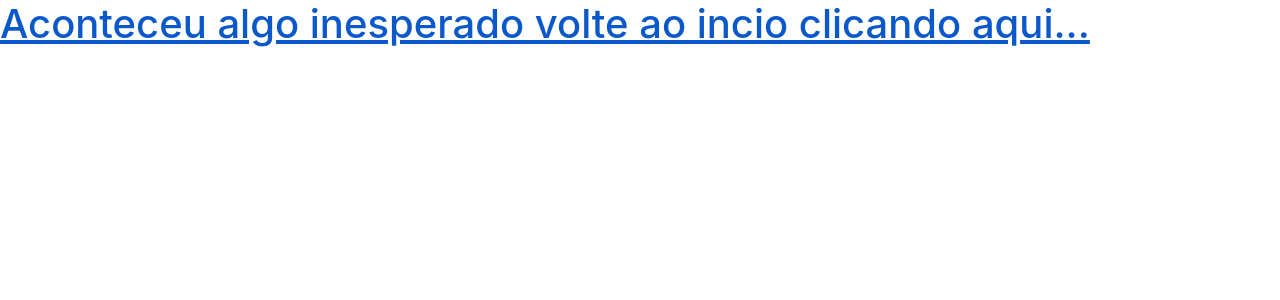
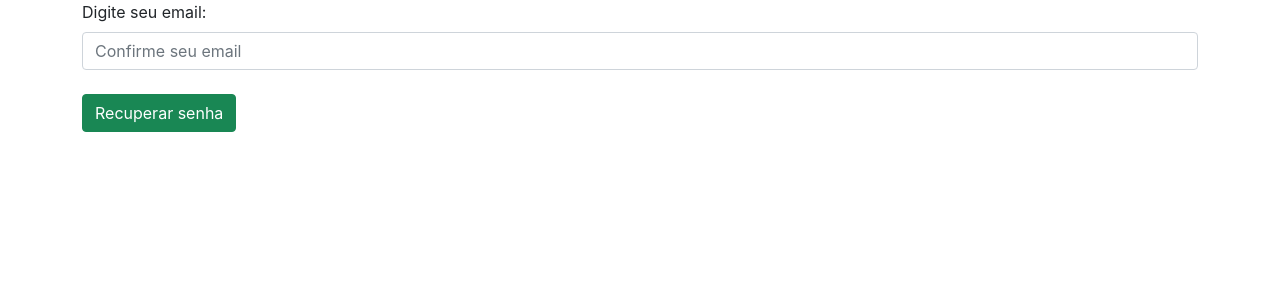
Before and after one commit to jairomartins/boonline4bpm, a React (Create React App) app: page /emailverify in a window 1280 px wide. Shown: the top 300 px of the page. Built offline with nearby package versions, Linux system fonts and the light colour scheme; no server answers.

Commit message:
paginas recuperação de senha

```diff
--- a/src/Boletim/Boletim.jsx
+++ b/src/Boletim/Boletim.jsx
@@ -32,6 +32,8 @@ import Dashboard from "../Pages/Admin/Dashboard";
 import DashboardBoletim from "../Pages/Admin/DashboardBoletim";
 import DashboardUsuario from "../Pages/Admin/DashboardUsuario";
 import BoletimDetalheFromBD from "../Pages/Boletim/BoletimDetalheFromBD";
+import EmailVerify from "../Pages/Usuarios/EmailVerify";
+import PasswordRecover from "../Pages/Usuarios/PasswordRecover";
 
 
 
@@ -86,6 +88,8 @@ export default function Boletim(){
 
                         <Route path="/registro" element={<RegisterUser/>}/>
                         <Route path="/login" element={<LoginUser/>}/>
+                        <Route path="/emailverify" element={<EmailVerify/>}/>
+                        <Route path="/passwordrecover/:id" element={<PasswordRecover/>}/>
 
 
                         <Route path="/dashboard" element={authenticated ? <Dashboard/>:<Home/>}/>
--- /dev/null
+++ b/src/Pages/Usuarios/EmailVerify.jsx
@@ -0,0 +1,59 @@
+import axios from "axios";
+import React, { useContext, useState } from "react";
+import { Button, Container, Form } from "react-bootstrap";
+
+import { Context } from "../../Context/AuthContext";
+
+function EmailVerify (){
+
+    const [email, setEmail] = useState()
+
+    const {BASE_URL} = useContext(Context)
+
+    async function handleForgotPassword  (e){
+
+        e.preventDefault()
+
+
+        console.log('entrando em esquecer a senha front')
+
+        await axios.post(`http://${BASE_URL}:433/recuperarSenha`,{
+            userEmail: email,
+        })
+        .then(function (response) {
+            console.log(response)
+        })
+        .catch(function (error) {
+
+            console.error(error);
+
+        })
+        .then(function () {
+            // sempre será executado
+        });
+    }
+
+
+    return(<>
+        <Container>
+            <Form onSubmit={handleForgotPassword} >
+            <Form.Label>Digite seu email:</Form.Label>
+            <Form.Control
+                required
+                placeholder="Confirme seu email"
+                onChange={(e)=>{setEmail(e.target.value)}}
+                type="email"
+            />
+
+            <br/>
+            <Button variant="success" type="submit">
+                Recuperar senha
+            </Button>
+            </Form>
+
+        </Container>
+    </>)
+
+}
+
+export default EmailVerify
--- a/src/Pages/Usuarios/LoginUser.jsx
+++ b/src/Pages/Usuarios/LoginUser.jsx
@@ -1,6 +1,6 @@
 import React,{useState, useContext} from "react";
 import { Navigate, useNavigate } from "react-router-dom";
-import {Card, Col, Row, Container, Form, Button, Alert} from "react-bootstrap"
+import {Card, Col, Row, Form, Button, Alert} from "react-bootstrap"
 import axios from "axios";
 
 import { Context } from "../../Context/AuthContext";
@@ -113,7 +113,7 @@ const LoginUser = () => {
                         </Form>
                     </Card.Body>
                     {/* <Card.Footer> */}
-                        <Button variant="link" onClick={(e)=>navigate('/recuperarSenha')}>Esqueceu a senha ?</Button>
+                        <Button variant="link" onClick={(e)=>navigate('/emailverify')}>Esqueceu a senha ?</Button>
                         <Button variant="link" onClick={(e)=>navigate('/registro')}>Registre-se  Aqui</Button>
                     {/* </Card.Footer> */}
                 </Card>
--- /dev/null
+++ b/src/Pages/Usuarios/PasswordRecover.jsx
@@ -0,0 +1,50 @@
+import axios from "axios"
+import React, { useState } from "react"
+import { Button, Container, Form} from "react-bootstrap"
+import { useParams } from "react-router-dom"
+
+function PasswordRecover (){
+
+    const [newPassword, setNewPassword] = useState()
+
+    const {id} = useParams()
+
+    console.log(id)
+
+    async function passswordChanger (e){
+    console.log('passwordChanger')
+    e.preventDefault()
+
+    await axios.post(`http://127.0.0.1:433/recoverPassword`,{
+        userId:id,
+        userPassword:newPassword,
+        }).then(function(response){
+            console.log(response)
+        }).catch((err)=>{
+            console.log(err)
+        })
+
+    }
+
+    return (<>
+        <Container>
+            <Form onSubmit={passswordChanger}>
+            <Form.Label>Nova Senha:</Form.Label>
+            <Form.Control
+                required
+                placeholder="Digite sua nova senha"
+                onChange={(e)=>{setNewPassword(e.target.value)}}
+                type="password"
+            />
+
+            <br/>
+             <Button variant="success" type="submit">
+                        Alterar Senha
+            </Button>
+            </Form>
+
+
+        </Container>
+    </>)
+}
+export default PasswordRecover
--- a/src/Pages/Usuarios/RegisterUser.jsx
+++ b/src/Pages/Usuarios/RegisterUser.jsx
@@ -1,16 +1,16 @@
-import React, {useState, useContext} from "react"
+import React, {useState} from "react"
 import { useNavigate } from 'react-router-dom'
 import axios from "axios"
 import InputMask from 'react-input-mask'
 import {Card, Col, Row, Container, Form, Button, Alert} from "react-bootstrap"
 
-import { Context } from "../../Context/AuthContext";
+// import { Context } from "../../Context/AuthContext";
 import Cabecalho from "../../components/Cabecalho/Cabecalho";
 import LoadSpinner from "../../components/LoadSpinner/LoadSpinner"
 
 function RegisterUser (){
 
-    const {BASE_URL} = useContext(Context)
+    // const {BASE_URL} = useContext(Context)
 
     const [userName, setUserName] =  useState()
     const [userEmail, setUserEmail] =  useState()
```
